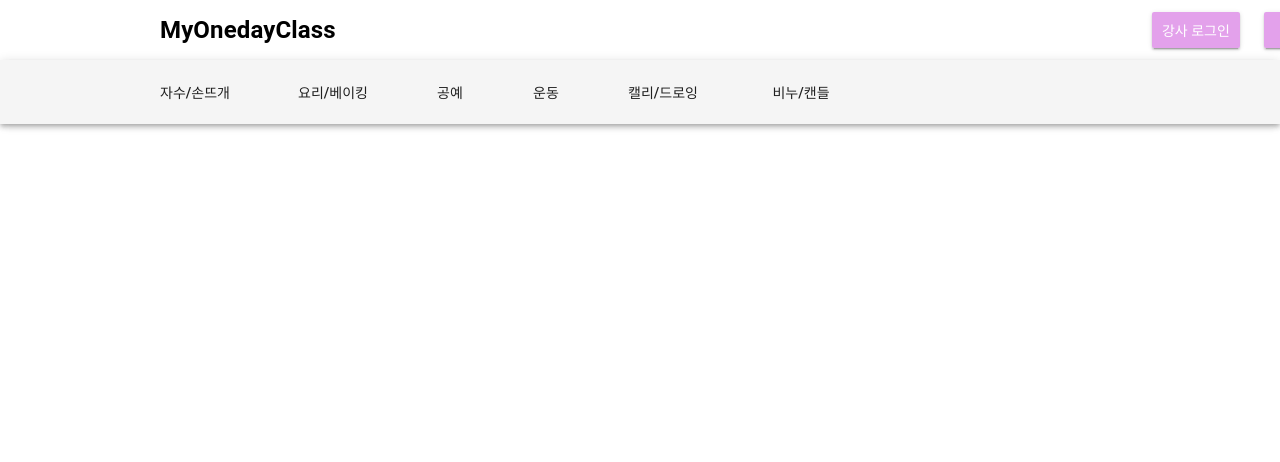
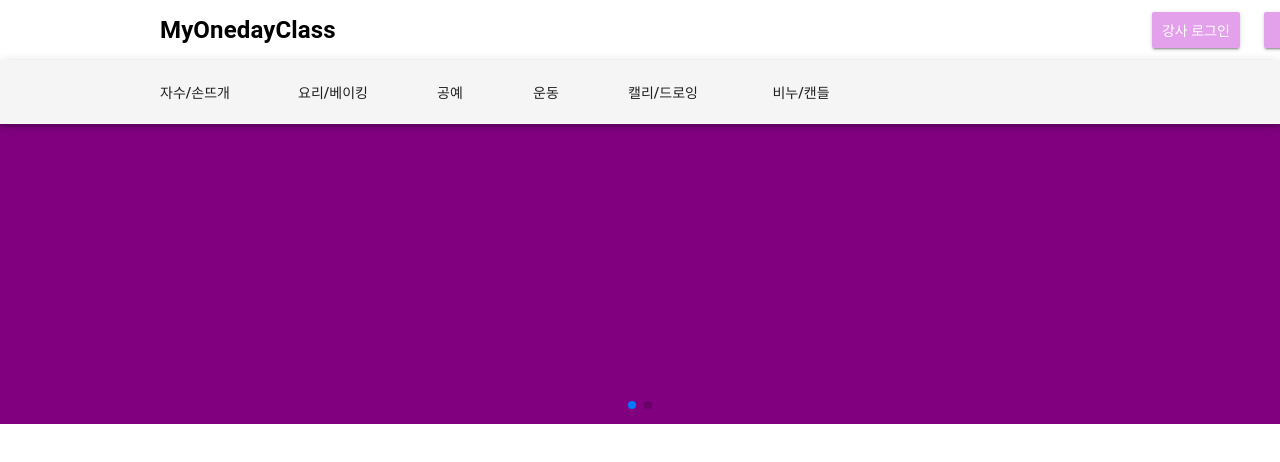
Before and after one commit to Ginaaaaaa/springboot, a Vue app in the folder MyOneDayClass/vue-frontend/: page / in a window 1280 px wide. Shown: the top 462 px of the page. Built offline with nearby package versions, Linux system fonts and the light colour scheme.

Commit message:
vue-swiper 추가

```diff
--- a/MyOneDayClass/vue-frontend/package.json
+++ b/MyOneDayClass/vue-frontend/package.json
@@ -11,7 +11,9 @@
     "axios": "^0.21.1",
     "core-js": "^3.6.5",
     "sass-loader": "^10.1.1",
+    "swiper": "^5.3.7",
     "vue": "^2.6.11",
+    "vue-awesome-swiper": "^4.1.1",
     "vue-material": "^1.0.0-beta-15",
     "vue-router": "^3.2.0"
   },
--- a/MyOneDayClass/vue-frontend/src/App.vue
+++ b/MyOneDayClass/vue-frontend/src/App.vue
@@ -3,6 +3,7 @@
     <header>
       <Header></Header>
     </header>
+    <Main></Main>
   </div>
 </template>
 
@@ -15,12 +16,14 @@ import Vue from 'vue'
 import VueMaterial from 'vue-material'
 import 'vue-material/dist/vue-material.min.css'
 import Header from './views/commonComponent/Header.vue'
+import Main from './views/commonComponent/Main.vue'
 
 Vue.use(VueMaterial)
 
 export default {
   components : {
-    'Header' : Header
+    Header,
+    Main
   },
   data: function(){
     return{
--- /dev/null
+++ b/MyOneDayClass/vue-frontend/src/views/commonComponent/Main.vue
@@ -0,0 +1,44 @@
+<template>
+  <swiper class="swiper" :options="swiperOption">
+    <swiper-slide style="background-color:purple;"></swiper-slide>
+    <swiper-slide><img src="https://amymhaddad.s3.amazonaws.com/morocco-blue.png"></swiper-slide>
+    <div class="swiper-pagination" slot="pagination"></div>
+  </swiper>
+</template>
+
+<style lang="scss" scoped>
+.swiper {
+  height: 300px;
+  width: 100%;
+  }
+.swiper-slide {
+  display: flex;
+  justify-content: center;
+  align-items: center;
+  text-align: center;
+  font-weight: bold;
+  }
+:root {
+  color: gray;
+}
+</style>
+
+<script>
+import { Swiper, SwiperSlide } from 'vue-awesome-swiper'
+import 'swiper/css/swiper.css'
+
+export default {
+  components: { Swiper, SwiperSlide },
+  data() { return {
+    swiperOption: {
+      slidesPerView: 1,
+      spaceBetween: 30,
+      loop: true,
+      pagination: {
+        el: '.swiper-pagination',
+        clickable: true },
+             }
+            }
+        }
+}
+</script>
```
